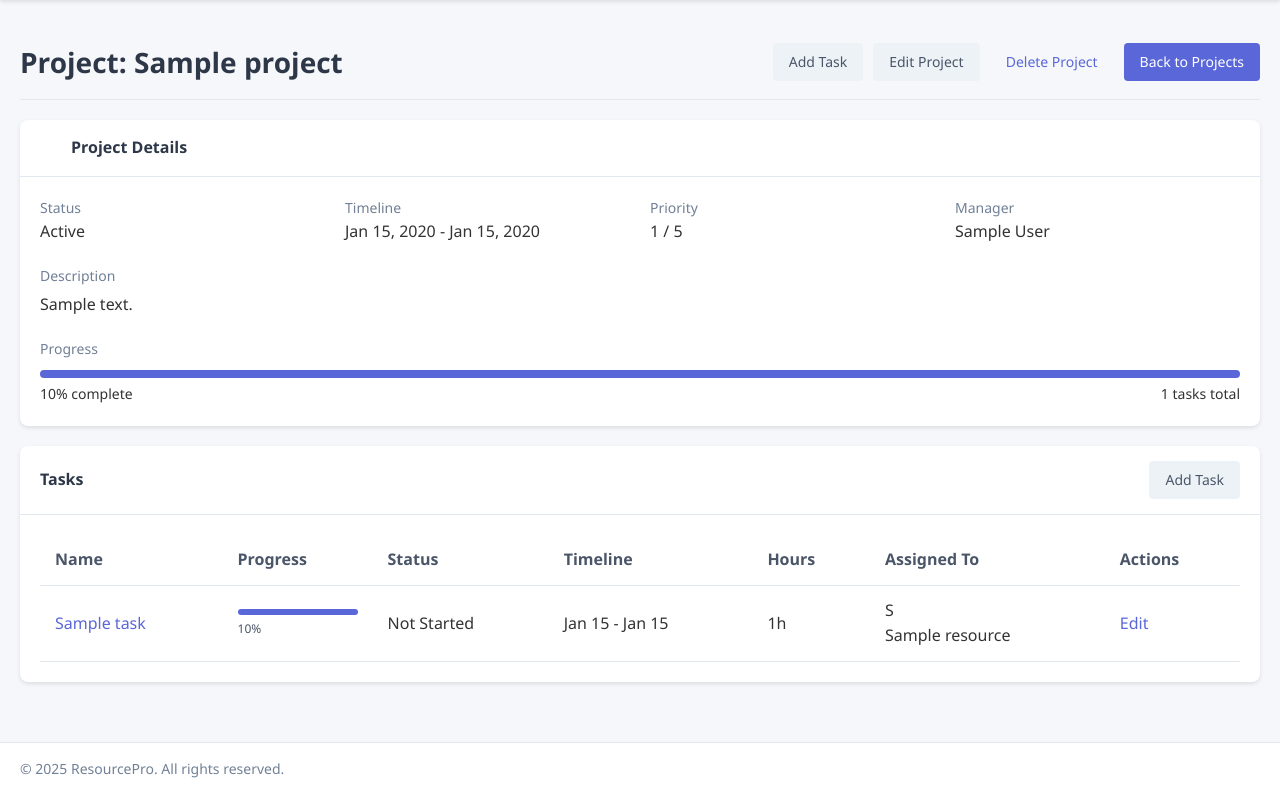
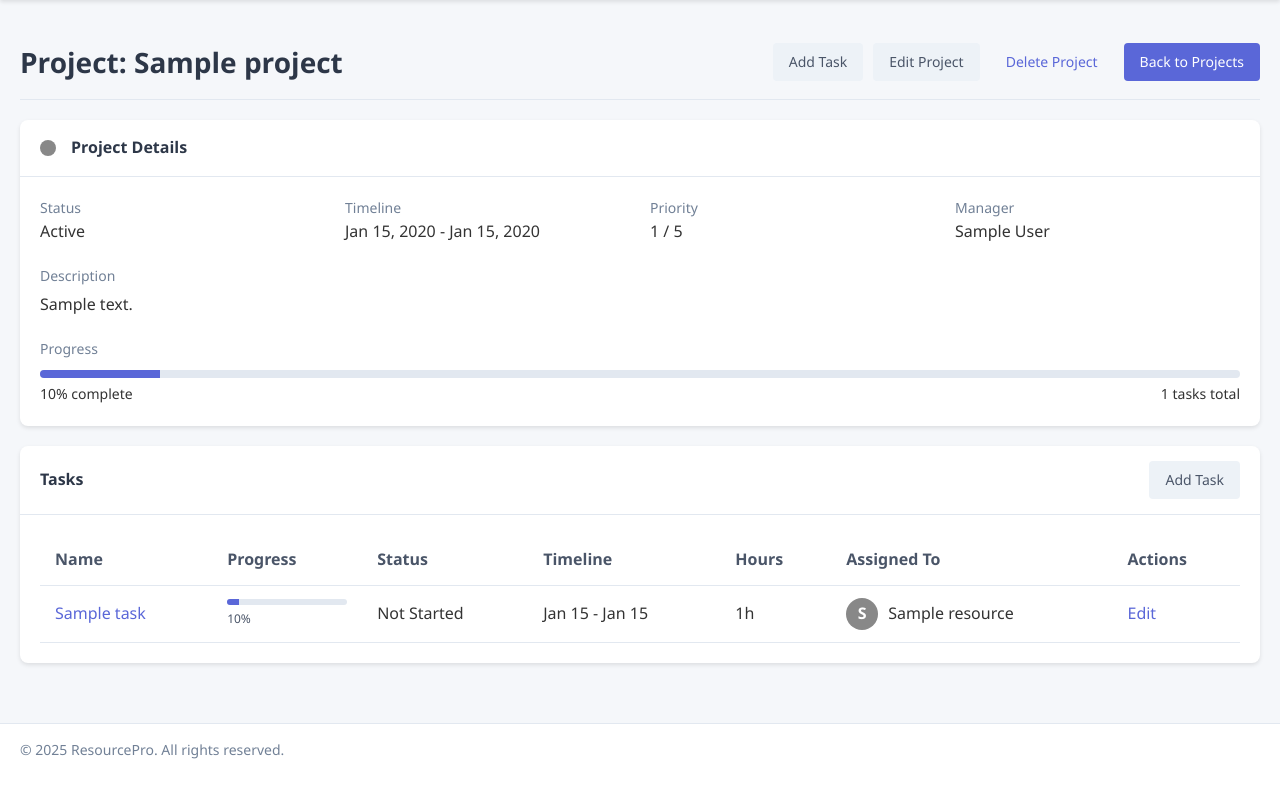
Before and after one commit to avishekpaul1310/resourcepro, a Django app: page /projects/1/ in a window 1280 px wide. Shown: the part 72-867 px from the top of the page. After the commit the page ends 831 px from the top, so only its background shows below. Run offline with Django 5.2, Linux system fonts and the light colour scheme; a user stored in the database is signed in; tables that the repository leaves empty hold one stand-in row (values such as "Sample post").

Commit message:
Enhance task completion logic and improve project detail layout with CSS and JavaScript updates

```diff
--- a/projects/models.py
+++ b/projects/models.py
@@ -76,6 +76,13 @@ class Task(models.Model):
         # Reset completion to 0% when task is marked as not started
         elif self.status == 'not_started' and self.completion_percentage != 0:
             self.completion_percentage = 0
+        # Set a default of 50% when status changes to in_progress and completion is still 0%
+        elif self.status == 'in_progress' and self.completion_percentage == 0:
+            self.completion_percentage = 50
+        # If blocked, keep the current percentage but ensure it's not 100%
+        elif self.status == 'blocked' and self.completion_percentage == 100:
+            self.completion_percentage = 90
+
         super().save(*args, **kwargs)
 
     @property
--- a/projects/templates/projects/project_detail.html
+++ b/projects/templates/projects/project_detail.html
@@ -15,43 +15,43 @@
 
 <div class="card">
     <div class="card-header">
-        <div style="display: flex; align-items: center; gap: 15px;">
-            <div style="width: 16px; height: 16px; border-radius: 50%; background-color: '{{ project.color }}';"></div>
+        <div class="header-with-icon">
+            <div class="color-dot" id="project-color-dot"></div>
             <div>Project Details</div>
         </div>
     </div>
     <div class="card-body">
-        <div style="display: grid; grid-template-columns: repeat(auto-fit, minmax(200px, 1fr)); gap: 20px;">
+        <div class="project-info-grid">
             <div>
-                <div style="color: #718096; font-size: 0.875rem;">Status</div>
-                <div style="font-weight: 500;">{{ project.get_status_display }}</div>
+                <div class="info-label">Status</div>
+                <div class="info-value">{{ project.get_status_display }}</div>
             </div>
             <div>
-                <div style="color: #718096; font-size: 0.875rem;">Timeline</div>
-                <div style="font-weight: 500;">{{ project.start_date|date:"M d, Y" }} - {{ project.end_date|date:"M d, Y" }}</div>
+                <div class="info-label">Timeline</div>
+                <div class="info-value">{{ project.start_date|date:"M d, Y" }} - {{ project.end_date|date:"M d, Y" }}</div>
             </div>
             <div>
-                <div style="color: #718096; font-size: 0.875rem;">Priority</div>
-                <div style="font-weight: 500;">{{ project.priority }} / 5</div>
+                <div class="info-label">Priority</div>
+                <div class="info-value">{{ project.priority }} / 5</div>
             </div>
             <div>
-                <div style="color: #718096; font-size: 0.875rem;">Manager</div>
-                <div style="font-weight: 500;">{{ project.manager.get_full_name|default:project.manager.username|default:"Not assigned" }}</div>
+                <div class="info-label">Manager</div>
+                <div class="info-value">{{ project.manager.get_full_name|default:project.manager.username|default:"Not assigned" }}</div>
             </div>
         </div>
 
-        <div style="margin-top: 20px;">
-            <div style="color: #718096; font-size: 0.875rem;">Description</div>
-            <div style="margin-top: 5px;">{{ project.description|linebreaks|default:"No description provided." }}</div>
+        <div class="description-section">
+            <div class="info-label">Description</div>
+            <div class="description-content">{{ project.description|linebreaks|default:"No description provided." }}</div>
         </div>
 
-        <div style="margin-top: 20px;">
-            <div style="color: #718096; font-size: 0.875rem;">Progress</div>
-            <div style="margin-top: 10px; background-color: #e2e8f0; height: 8px; border-radius: 4px; overflow: hidden;">
-                <div style="background-color: #5a67d8; height: 100%; width: '{{ project.completion }}%';"></div>
+        <div class="progress-section">
+            <div class="info-label">Progress</div>
+            <div class="progress-bar-container">
+                <div class="progress-bar" id="project-progress-bar"></div>
             </div>
-            <div style="display: flex; justify-content: space-between; margin-top: 5px; font-size: 0.875rem;">
-                <div>{{ project.completion }}% complete</div>
+            <div class="progress-stats">
+                <div id="completion-text">{{ project.completion|default:0 }}% complete</div>
                 <div>{{ project.tasks.count }} tasks total</div>
             </div>
         </div>
@@ -60,7 +60,7 @@
 
 <div class="card">
     <div class="card-header">
-        <div style="display: flex; justify-content: space-between; align-items: center;">
+        <div class="header-with-actions">
             <div>Tasks</div>
             <a href="{% url 'task_create' %}?project={{ project.id }}" class="btn btn-sm btn-secondary">Add Task</a>
         </div>
@@ -82,12 +82,12 @@
                 {% for task in tasks %}
                 <tr>
                     <td><a href="{% url 'task_detail' task.id %}">{{ task.name }}</a></td>
-                    <td style="width: 150px;">
-                        <div style="display: flex; flex-direction: column; gap: 4px;">
-                            <div style="background-color: #e2e8f0; height: 6px; border-radius: 3px; overflow: hidden;">
-                                <div style="background-color: #5a67d8; height: 100%; width: '{{ task.completion_percentage }}%';"></div>
+                    <td class="progress-cell">
+                        <div class="task-progress-container">
+                            <div class="task-progress-bar-container">
+                                <div class="task-progress-bar" data-progress="{{ task.completion_percentage|default:0 }}"></div>
                             </div>
-                            <span style="font-size: 0.75rem; color: #4a5568;">{{ task.completion_percentage }}%</span>
+                            <span class="task-progress-text">{{ task.completion_percentage|default:0 }}%</span>
                         </div>
                     </td>
                     <td>
@@ -100,7 +100,7 @@
                     <td>
                         {% for assignment in task.assignments.all %}
                         <div class="assigned-resource">
-                            <div class="resource-avatar" style="background-color: '{{ assignment.resource.color }}'">
+                            <div class="resource-avatar" data-color="{{ assignment.resource.color }}">
                                 {{ assignment.resource.name|first|upper }}
                             </div>
                             <span>{{ assignment.resource.name }}</span>
@@ -123,3 +123,146 @@
     </div>
 </div>
 {% endblock %}
+
+{% block extra_css %}
+<style>
+    .header-with-icon {
+        display: flex;
+        align-items: center;
+        gap: 15px;
+    }
+
+    .header-with-actions {
+        display: flex;
+        justify-content: space-between;
+        align-items: center;
+    }
+
+    .color-dot {
+        width: 16px;
+        height: 16px;
+        border-radius: 50%;
+    }
+
+    .project-info-grid {
+        display: grid;
+        grid-template-columns: repeat(auto-fit, minmax(200px, 1fr));
+        gap: 20px;
+    }
+
+    .info-label {
+        color: #718096;
+        font-size: 0.875rem;
+    }
+
+    .info-value {
+        font-weight: 500;
+    }
+
+    .description-section {
+        margin-top: 20px;
+    }
+
+    .description-content {
+        margin-top: 5px;
+    }
+
+    .progress-section {
+        margin-top: 20px;
+    }
+
+    .progress-bar-container {
+        margin-top: 10px;
+        background-color: #e2e8f0;
+        height: 8px;
+        border-radius: 4px;
+        overflow: hidden;
+    }
+
+    .progress-bar {
+        background-color: #5a67d8;
+        height: 100%;
+    }
+
+    .progress-stats {
+        display: flex;
+        justify-content: space-between;
+        margin-top: 5px;
+        font-size: 0.875rem;
+    }
+
+    .progress-cell {
+        width: 150px;
+    }
+
+    .task-progress-container {
+        display: flex;
+        flex-direction: column;
+        gap: 4px;
+    }
+
+    .task-progress-bar-container {
+        background-color: #e2e8f0;
+        height: 6px;
+        border-radius: 3px;
+        overflow: hidden;
+    }
+
+    .task-progress-bar {
+        background-color: #5a67d8;
+        height: 100%;
+    }
+
+    .task-progress-text {
+        font-size: 0.75rem;
+        color: #4a5568;
+    }
+
+    .resource-avatar {
+        width: 32px;
+        height: 32px;
+        border-radius: 50%;
+        display: flex;
+        align-items: center;
+        justify-content: center;
+        color: white;
+        font-weight: bold;
+    }
+
+    .assigned-resource {
+        display: flex;
+        align-items: center;
+        gap: 10px;
+    }
+</style>
+{% endblock %}
+
+{% block extra_js %}
+<script>
+    document.addEventListener('DOMContentLoaded', function() {
+        // Set project color
+        const projectColorDot = document.getElementById('project-color-dot');
+        if (projectColorDot) {
+            projectColorDot.style.backgroundColor = "{{ project.color }}";
+        }
+
+        // Set project progress bar width
+        const projectProgressBar = document.getElementById('project-progress-bar');
+        if (projectProgressBar) {
+            projectProgressBar.style.width = "{{ project.completion|default:0 }}%";
+        }
+
+        // Set task progress bar widths
+        document.querySelectorAll('.task-progress-bar').forEach(function(bar) {
+            const progress = bar.getAttribute('data-progress');
+            bar.style.width = progress + '%';
+        });
+
+        // Set resource avatar colors
+        document.querySelectorAll('.resource-avatar').forEach(function(avatar) {
+            const color = avatar.getAttribute('data-color');
+            avatar.style.backgroundColor = color;
+        });
+    });
+</script>
+{% endblock %}
```
